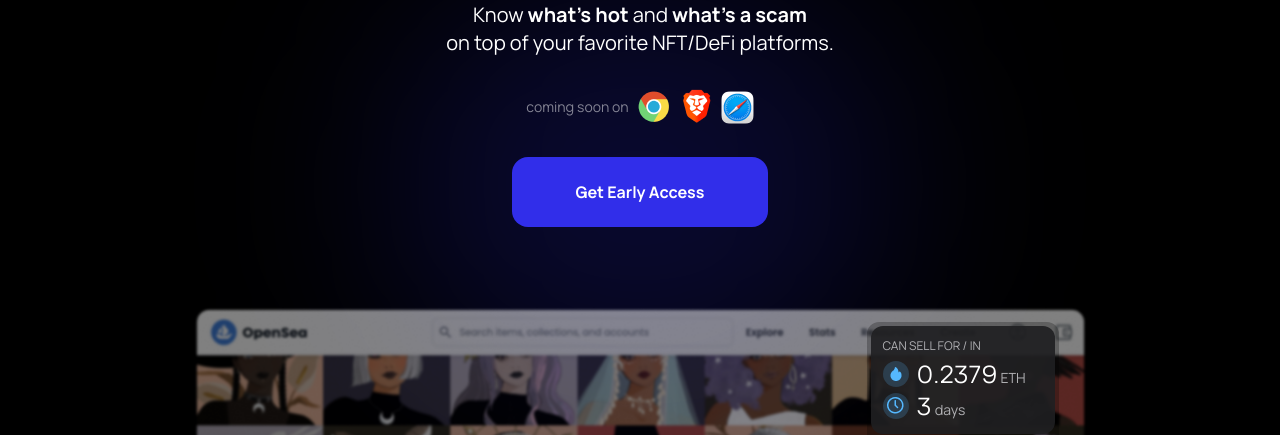
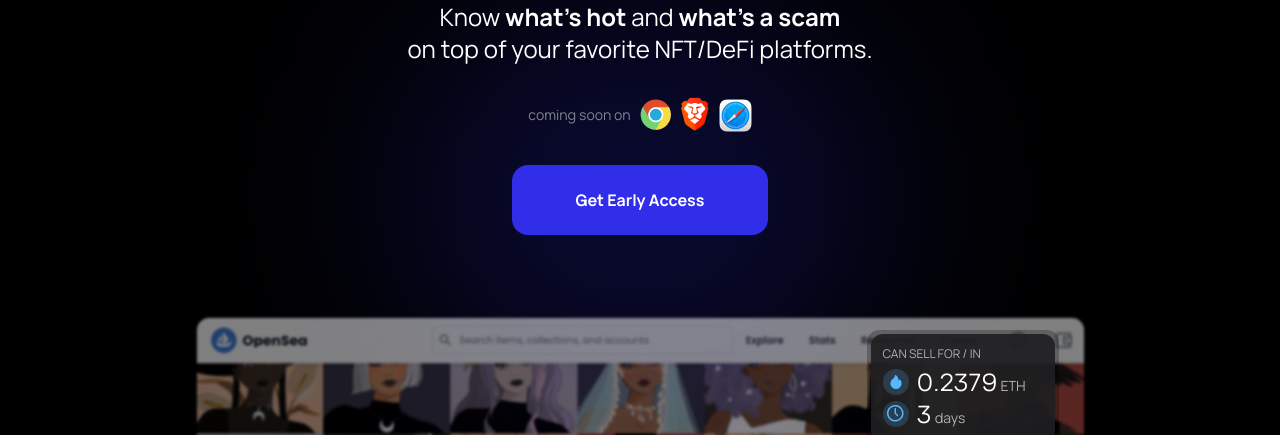
Before and after one commit to Kelin2025/some-random-landing, a website built with Vite: page index.html in a window 1280 px wide. Shown: the part 365-800 px from the top of the page. Built offline with nearby package versions, Linux system fonts and the light colour scheme.

Commit message:
fix: Aligned brave icon

```diff
--- a/index.html
+++ b/index.html
@@ -28,7 +28,7 @@
             <section class="text-center mt-12 md:mt-16 relative">
               <div class="relative z-10">
                 <h2 class="text-6xl md:text-7xl font-bold">web3 assistant</h2>
-                <p class="text-lg md:text-xl md:text-2xl mt-4">
+                <p class="text-lg text-xl md:text-2xl mt-4">
                   Know <b>what's hot</b> and <b>what's a scam</b><br />
                   on top of your favorite NFT/DeFi platforms.
                 </p>
@@ -39,7 +39,11 @@
                       src="./src/assets/images/chrome-icon.png"
                       alt="Chrome"
                     />
-                    <img src="./src/assets/images/brave-icon.png" alt="Brave" />
+                    <img
+                      src="./src/assets/images/brave-icon.png"
+                      alt="Brave"
+                      class="-ml-1"
+                    />
                     <img
                       src="./src/assets/images/safari-icon.png"
                       alt="Safari"
```
